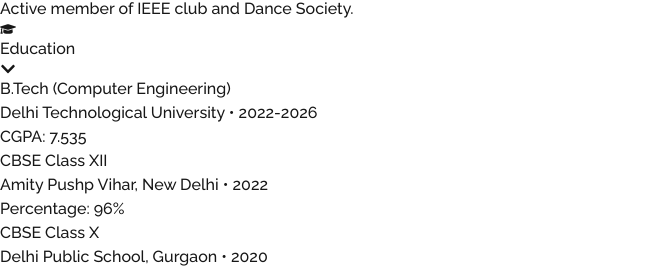
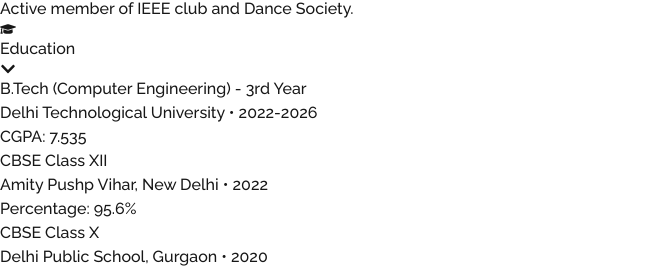
Before and after one commit to DesireDivTeam/Ananyaresume, a Next.js app: page /resume in a window 1280 px wide. Shown: the part 528-799 px from the top of the page, without its empty margins (0-666 px from the left). Built offline with nearby package versions, Linux system fonts and the light colour scheme.

Commit message:
feat: update Education component with current year and revised percentage

```diff
--- a/src/app/_components/Education.jsx
+++ b/src/app/_components/Education.jsx
@@ -3,10 +3,10 @@
 export default function Education() {
   return (
     <div className="space-y-6">
-      <div className="flex items-start gap-4">
+     <div className="flex items-start gap-4">
         <div className="w-2.5 h-2.5 mt-2.5 rounded-full bg-purple-400" />
         <div>
-          <h3 className="text-xl text-white font-medium">B.Tech (Computer Engineering)</h3>
+          <h3 className="text-xl text-white font-medium">B.Tech (Computer Engineering) - 3rd Year</h3>
           <p className="text-gray-400 text-base mt-1">Delhi Technological University • 2022-2026</p>
           <p className="text-purple-400 text-base mt-1">CGPA: 7.535</p>
         </div>
@@ -17,7 +17,7 @@
         <div>
           <h3 className="text-xl text-white font-medium">CBSE Class XII</h3>
           <p className="text-gray-400 text-base mt-1">Amity Pushp Vihar, New Delhi • 2022</p>
-          <p className="text-purple-400 text-base mt-1">Percentage: 96%</p>
+          <p className="text-purple-400 text-base mt-1">Percentage: 95.6%</p>
         </div>
       </div>
 
```
